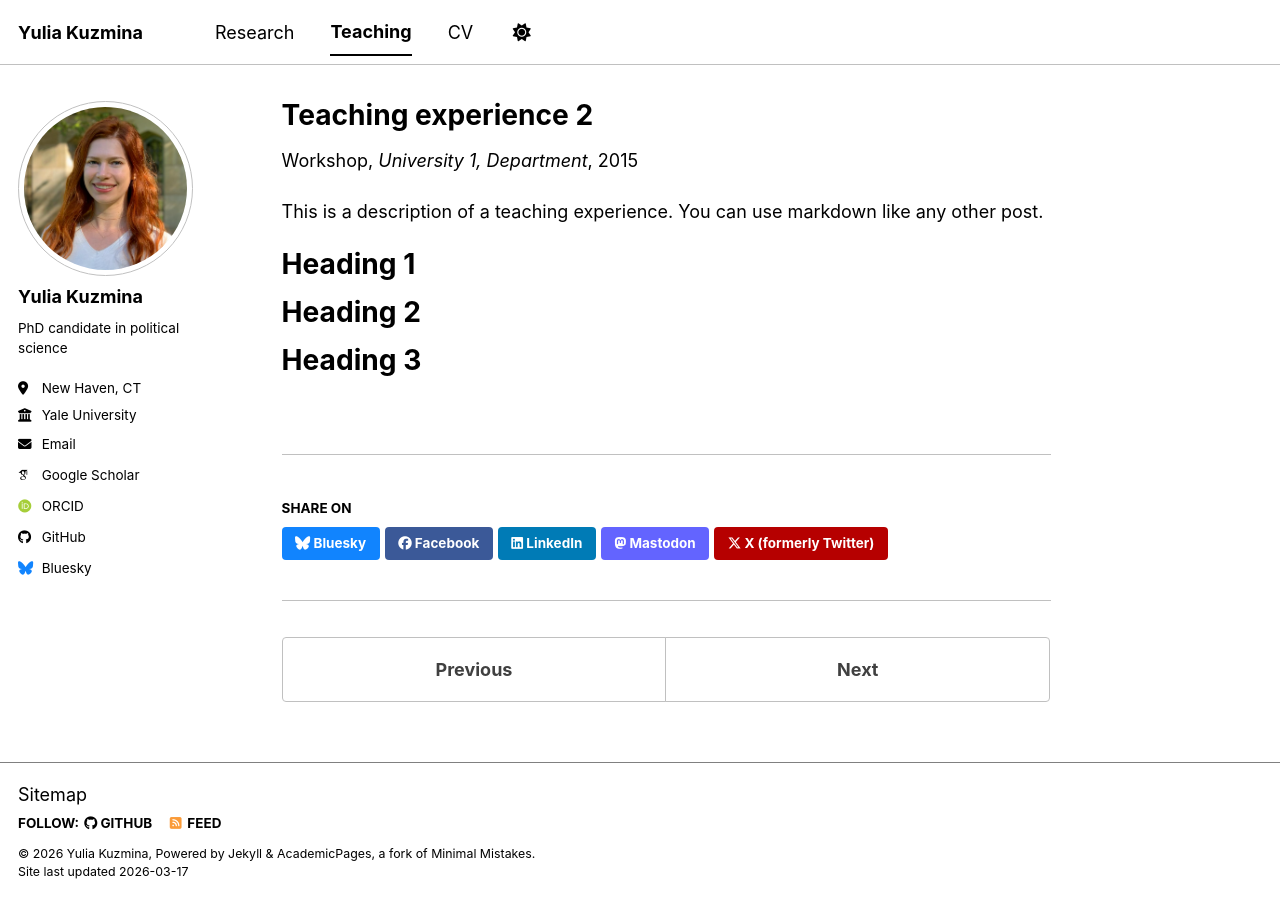
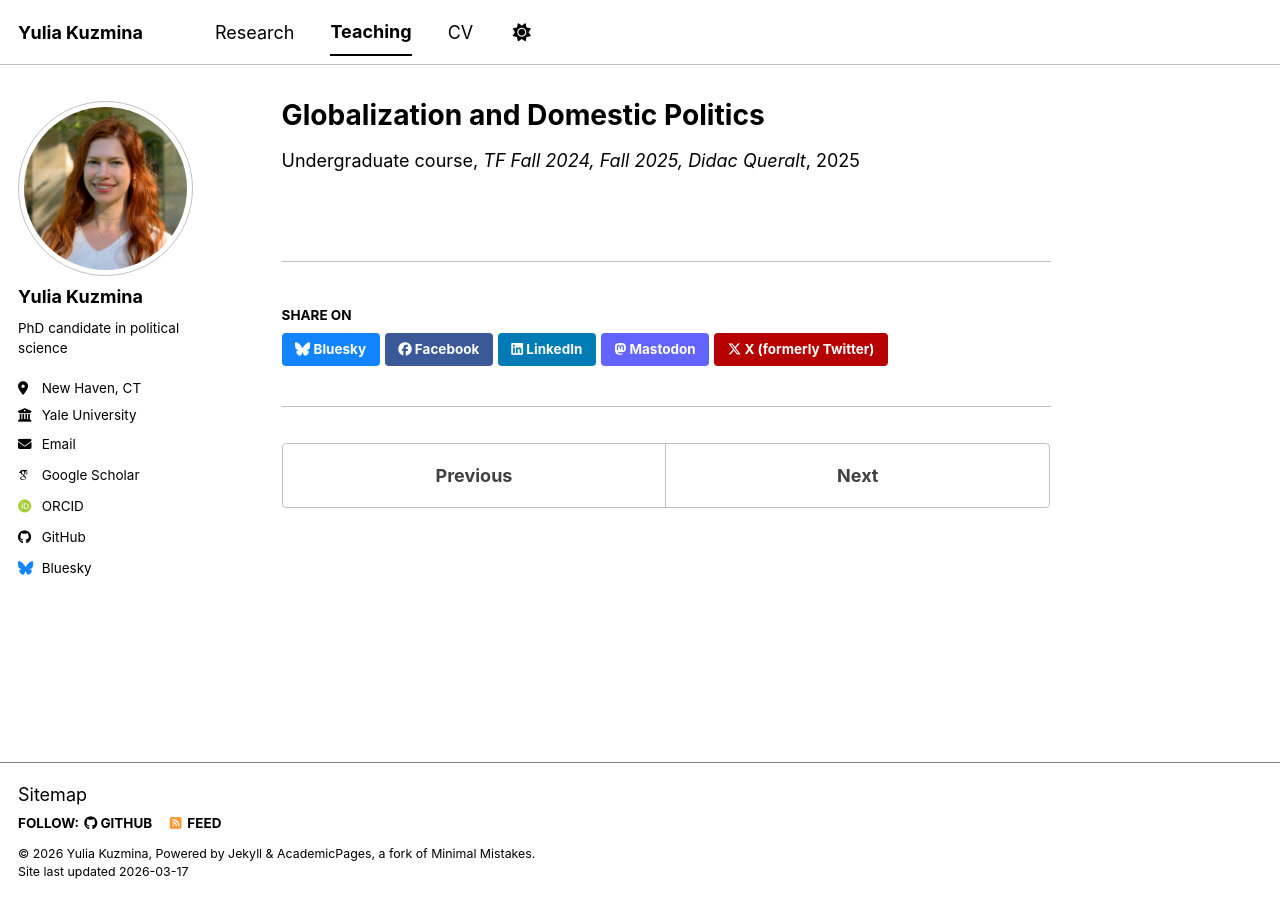
Before and after one commit to yuliakuzmina/yuliakuzmina.github.io, a Jekyll site: the page built from _teaching/2015-spring-teaching-2.md, in a window 1280 px wide. Built offline with Jekyll 4.4.1, drawn with Linux system fonts in a browser that asks for light colours; some web fonts are replaced; a script bundle is joined from its source files by our own code; library files that are not in the unit come from our copies.

Commit message:
Update 2015-spring-teaching-2.md

```diff
--- a/_teaching/2015-spring-teaching-2.md
+++ b/_teaching/2015-spring-teaching-2.md
@@ -1,20 +1,9 @@
 ---
-title: "Teaching experience 2"
+title: "Globalization and Domestic Politics"
 collection: teaching
-type: "Workshop"
-permalink: /teaching/2015-spring-teaching-1
-venue: "University 1, Department"
-date: 2015-01-01
-location: "City, Country"
+type: "Undergraduate course"
+venue: "TF Fall 2024, Fall 2025, Didac Queralt"
+date: 2025-01-01
+location: ""
+excerpt: ""
 ---
-
-This is a description of a teaching experience. You can use markdown like any other post.
-
-Heading 1
-======
-
-Heading 2
-======
-
-Heading 3
-======
```
